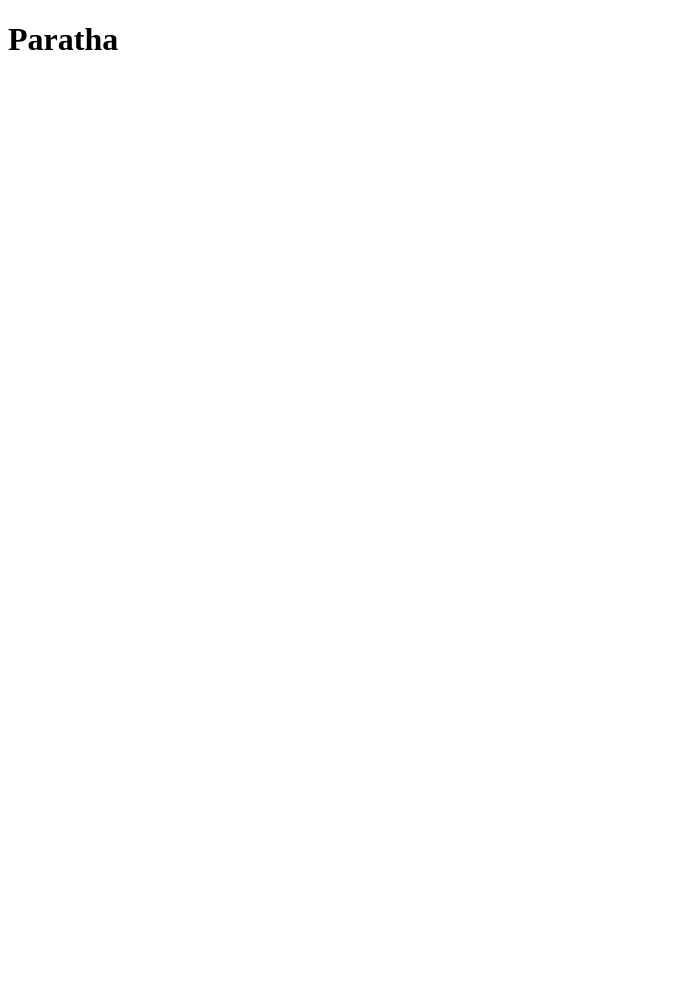
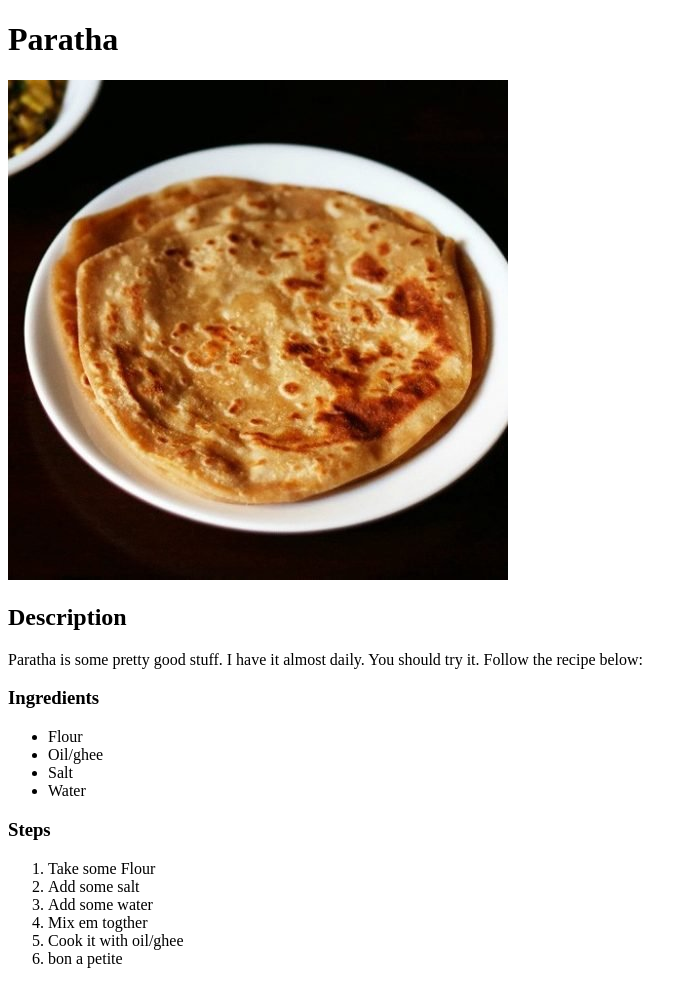
Before and after one commit to hassanbaryal/recipes, a plain HTML site: page pages/paratha.html in a window 1280 px wide. Shown: the whole page, without its empty margins (0-697 px from the left). Before the commit the page ends 800 px from the top, so only its background shows below. Drawn offline with Linux system fonts and the light colour scheme.

Commit message:
Modified paratha.html

```diff
--- a/pages/paratha.html
+++ b/pages/paratha.html
@@ -7,5 +7,33 @@
 
     <body>
         <h1>Paratha</h1>
+        <img src="../images/paratha.jpg" alt="Paratha">
+
+        <p>
+            <h2>Description</h2>
+            <p>Paratha is some pretty good stuff. I have it almost daily. You should try it. Follow the recipe below:</p>
+        </p>
+
+        <p>
+            <h3>Ingredients</h3>
+            <ul>
+                <li>Flour</li>
+                <li>Oil/ghee</li>
+                <li>Salt</li>
+                <li>Water</li>
+            </ul>
+        </p>
+
+        <p>
+            <h3>Steps</h3>
+            <ol>
+                <li>Take some Flour</li>
+                <li>Add some salt</li>
+                <li>Add some water</li>
+                <li>Mix em togther</li>
+                <li>Cook it with oil/ghee</li>
+                <li>bon a petite</li>
+            </ol>
+        </p>
     </body>
 </html>
```
Also changed, not shown: images/paratha.jpg (added).
